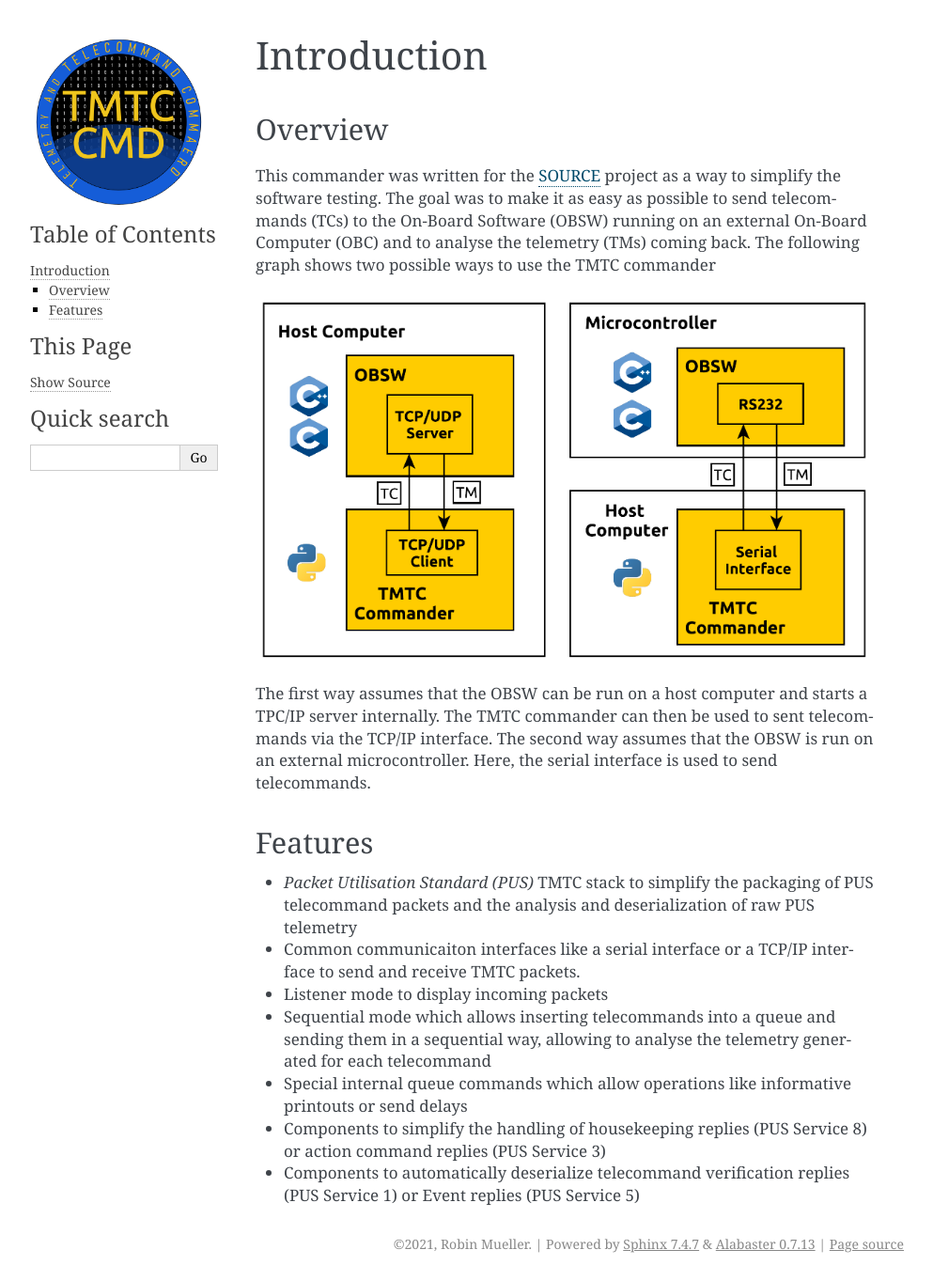
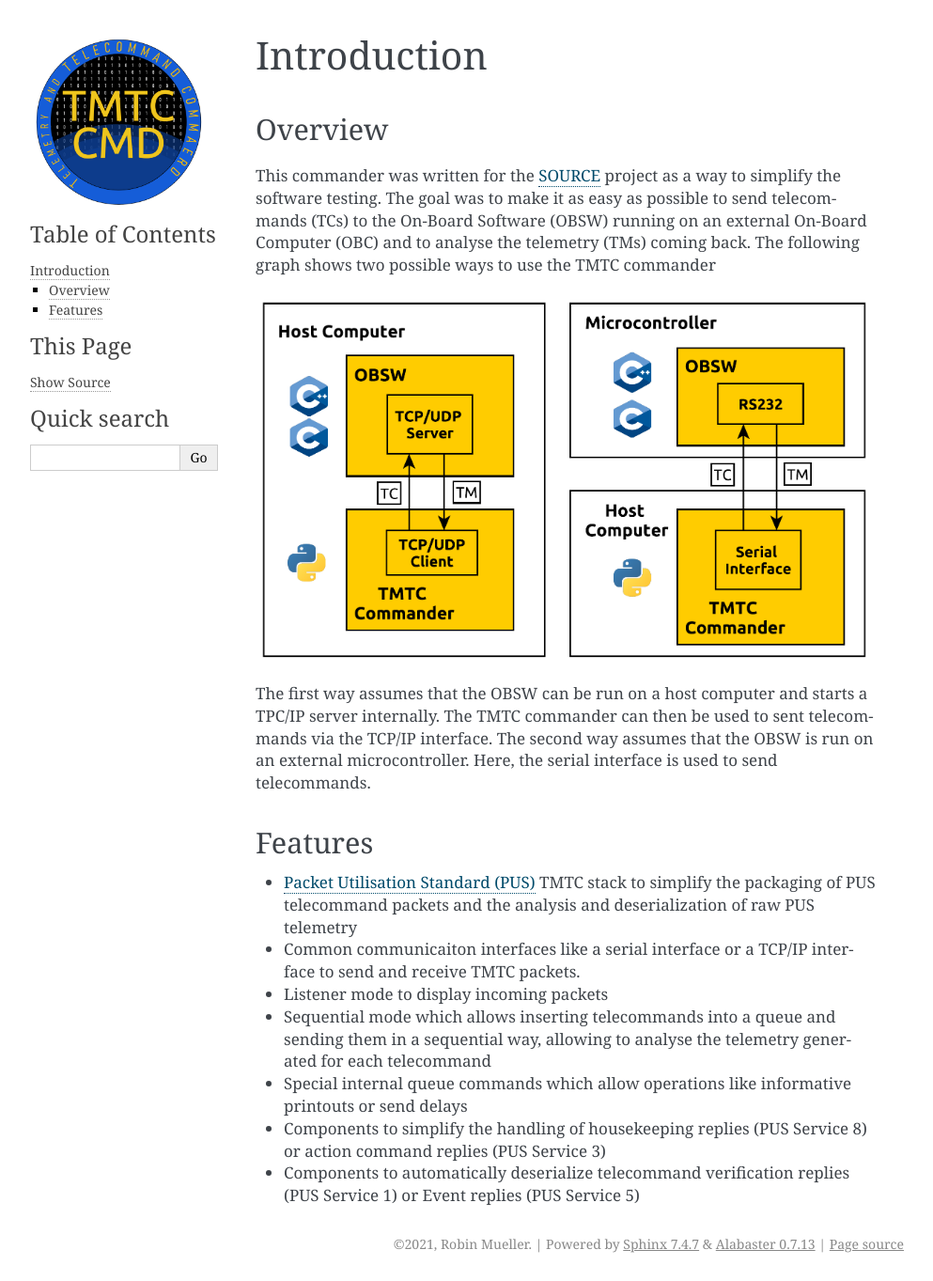
Before and after one commit to robamu-org/tmtccmd, a Sphinx documentation site: the page built from docs/introduction.rst, in a window 1280 px wide. Shown: the whole page at 94% size, without its empty margins (148-1141 px from the left). Built offline with Sphinx 7.4.7, drawn with Linux system fonts in a browser that asks for light colours; pages that are not in the unit, such as notebooks, are missing from menus.

Commit message:
link fixed

```diff
--- a/docs/introduction.rst
+++ b/docs/introduction.rst
@@ -24,7 +24,7 @@ Here, the serial interface is used to send telecommands.
 Features
 =========
 
-- `Packet Utilisation Standard (PUS)` TMTC stack to simplify the packaging of PUS telecommand
+- `Packet Utilisation Standard (PUS)`_ TMTC stack to simplify the packaging of PUS telecommand
   packets and the analysis and deserialization of raw PUS telemetry
 - Common communicaiton interfaces like a serial interface or a TCP/IP interface
   to send and receive TMTC packets.
@@ -38,4 +38,4 @@ Features
 - Components to automatically deserialize telecommand verification replies (PUS Service 1)
   or Event replies (PUS Service 5)
 
-.. Packet Utilisation Standard (PUS): https://ecss.nl/standard/ecss-e-st-70-41c-space-engineering-telemetry-and-telecommand-packet-utilization-15-april-2016/
+.. _`Packet Utilisation Standard (PUS)`: https://ecss.nl/standard/ecss-e-st-70-41c-space-engineering-telemetry-and-telecommand-packet-utilization-15-april-2016/
```
